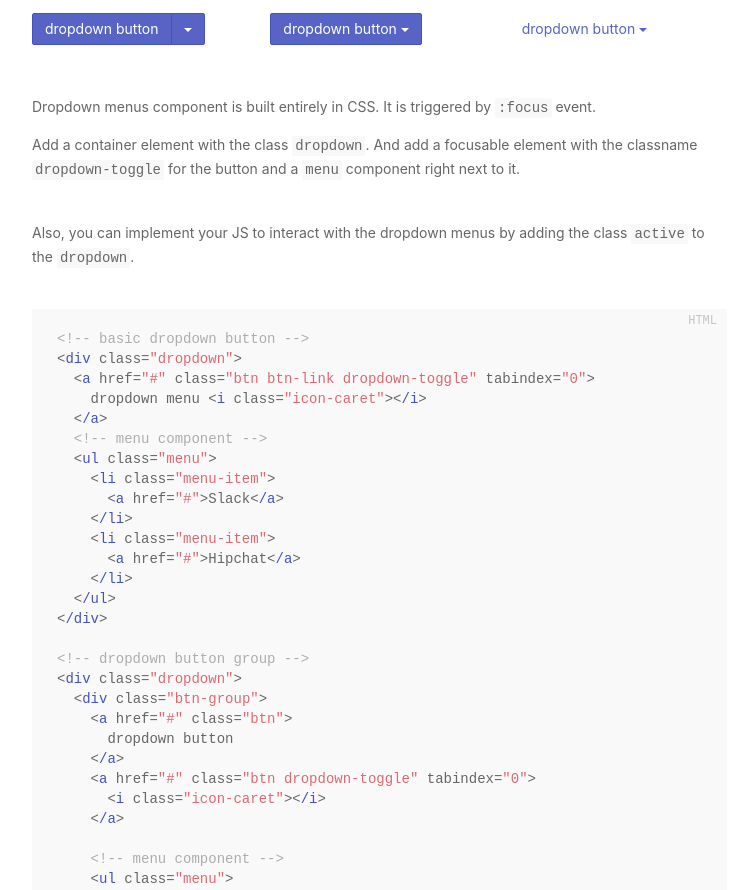
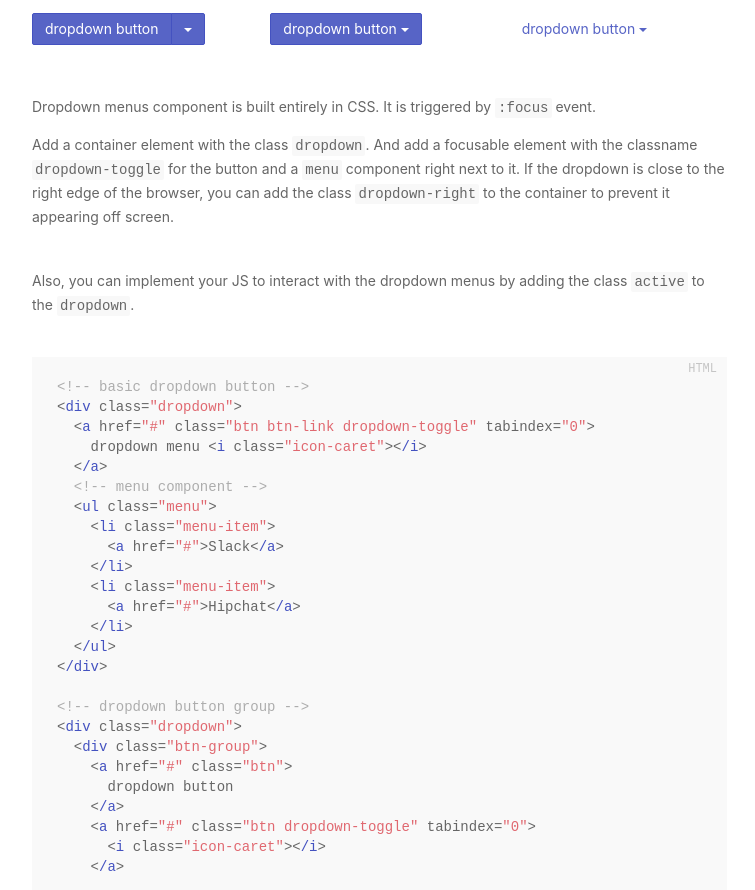
Before and after one commit to spectre-org/spectre-css, a website: page docs/components.html in a window 1280 px wide. Shown: the part 6119-7009 px from the top of the page, without its empty margins (383-1138 px from the left). Drawn offline with Linux system fonts and the light colour scheme; files whose address does not match are found by name.

Commit message:
CHG: Bump version number and add dropdown-right docs

```diff
--- a/bower.json
+++ b/bower.json
@@ -1,6 +1,6 @@
 {
   "name": "spectre.css",
-  "version": "0.2.1",
+  "version": "0.2.2",
   "description": "Spectre.css: a lightweight, responsive and modern CSS framework.",
   "homepage": "http://picturepan2.github.io/spectre",
   "repository": "picturepan2/spectre",
--- a/docs/components.html
+++ b/docs/components.html
@@ -547,7 +547,7 @@
           </section>
           <div class="columns">
             <div class="column col-xs-12">
-              <div class="dropdown dropdown-right">
+              <div class="dropdown">
                 <div class="btn-group">
                   <a class="btn btn-primary">dropdown button</a>
                   <a class="btn btn-primary dropdown-toggle" tabindex="0"><i class="icon-caret"></i></a>
@@ -618,7 +618,7 @@
           </div>
           <section class="notes">
             <p>Dropdown menus component is built entirely in CSS. It is triggered by <code>:focus</code> event.</p>
-            <p>Add a container element with the class <code>dropdown</code>. And add a focusable element with the classname <code>dropdown-toggle</code> for the button and a <code>menu</code> component right next to it. </p>
+            <p>Add a container element with the class <code>dropdown</code>. And add a focusable element with the classname <code>dropdown-toggle</code> for the button and a <code>menu</code> component right next to it. If the dropdown is close to the right edge of the browser, you can add the class <code>dropdown-right</code> to the container to prevent it appearing off screen.</p>
           </section>
           <section class="notes">
             <p>Also, you can implement your JS to interact with the dropdown menus by adding the class <code>active</code> to the <code>dropdown</code>.</p>
--- a/docs/css/docs.less
+++ b/docs/css/docs.less
@@ -1,7 +1,7 @@
 /*! Spectre.css Docs | MIT License | github.com/picturepan2/spectre */
 /* Spectre version */
 .version::after {
-  content: "0.2.1";
+  content: "0.2.2";
 }
 
 /* Spectre docs style */
--- a/package.json
+++ b/package.json
@@ -1,6 +1,6 @@
 {
   "name": "spectre.css",
-  "version": "0.2.1",
+  "version": "0.2.2",
   "homepage": "http://picturepan2.github.io/spectre",
   "author": "Yan Zhu <picturepan2@hotmail.com>",
   "description": "Spectre.css: a lightweight, responsive and modern CSS framework.",
```
Also changed, not shown: docs/css/docs.css, docs/css/docs.min.css.
